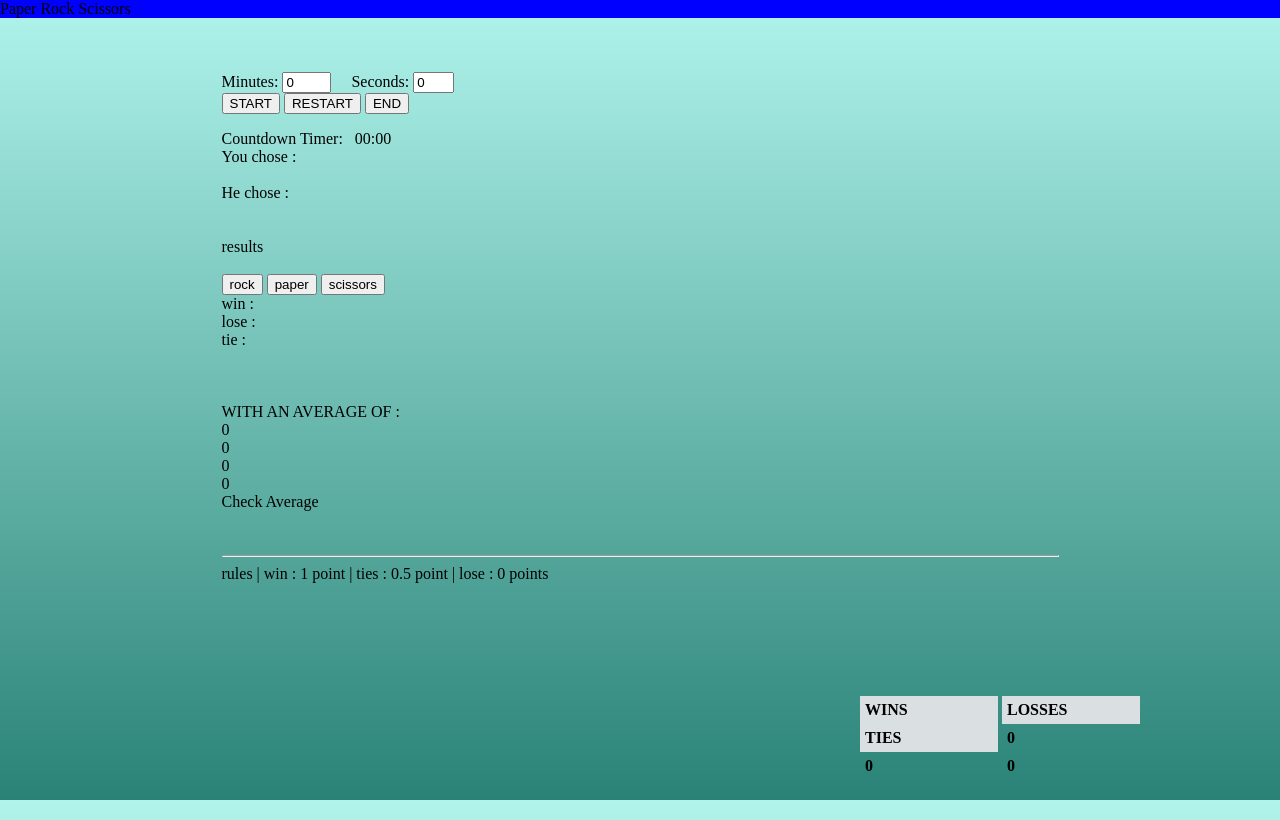
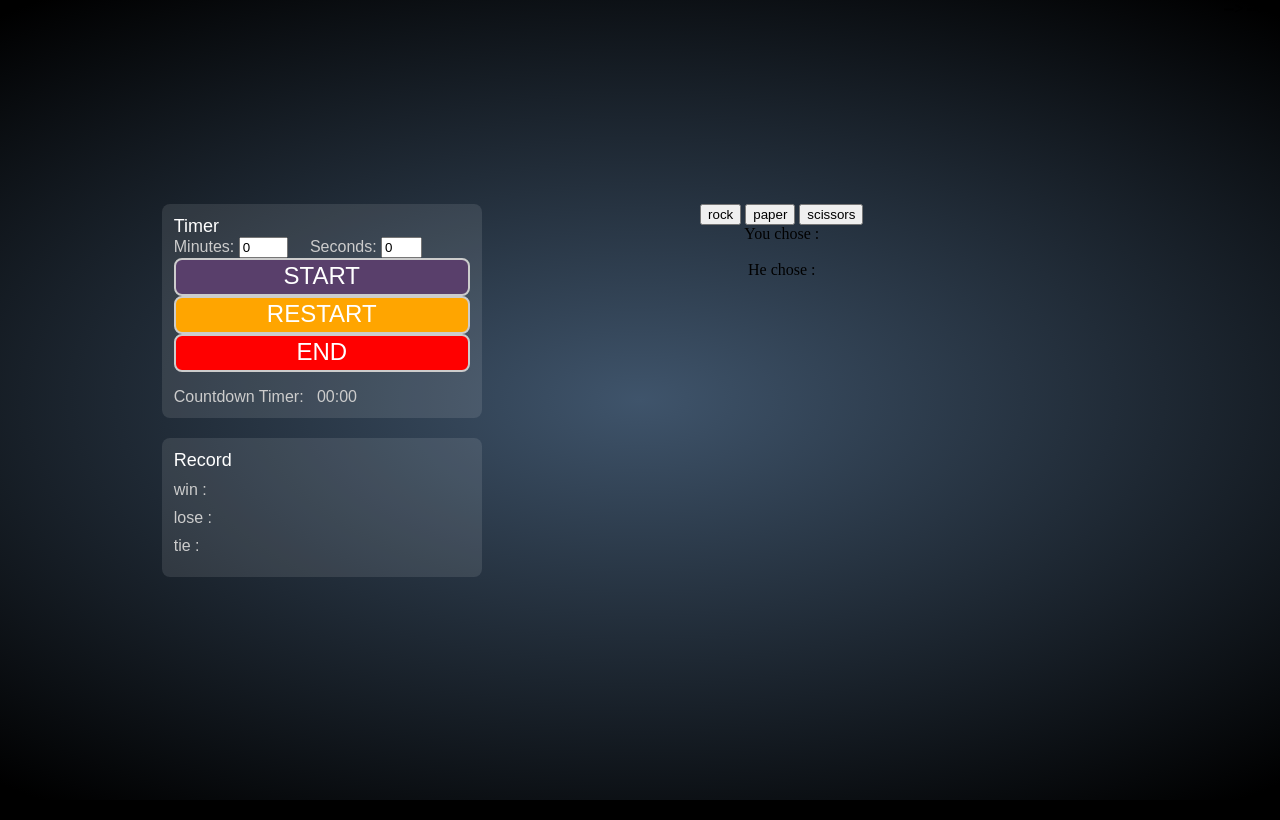
Before and after one commit to fortitude81/rockPaperScissors, a plain HTML site: page index.html in a window 1280 px wide. Drawn offline with nearby package versions, Linux system fonts and the light colour scheme; a web font is replaced by a local one.

Commit message:
improved timer

```diff
--- a/css/styles.css
+++ b/css/styles.css
@@ -1,40 +1,175 @@
+@import url(http://fonts.googleapis.com/css?family=Doppio+One);
+
+html {
+  display: table;
+  width: 100%;
+  height: 100%;
+}
 body {
-	background-image:
-    linear-gradient(
-      #b0f4ec, #2a8276
-    );
-     margin: 0 auto;
-     margin: 0px;
-    padding: 0px;
-    min-height: 100%;
-    height: auto !important;
-    height: 100%;
-    margin: 0 auto -20px;
+  display: table-row;
+  background: #000 radial-gradient(1000px 500px, #3f546b, #000);
+}
+.wrapper {
+  display: table-cell;
+  vertical-align: middle;
+  text-align: center;
+}
+.content {
+  display: inline-block;
+  width: 900px;
+  margin: 0 auto;
+  padding: 10px 20px;
+}
+.sidebar {
+  float: left;
+  margin-right: 20px;
+  width: 320px;
+  text-align: left;
+  font-family: "Doppio One", sans-serif;
+  color: #ccc;
+}
+h1, h2 {
+  color: #fff;
+  margin: 0;
+  font-weight: normal;
+}
+h1 {
+  height: 68px;
+  line-height: 68px;
+  font-size: 40px;
+  text-align: right;
+}
+h2 {
+  font-size: 18px;
+}
+.panel {
+  padding: 12px;
+  margin-bottom: 20px;
+  background-color: rgba(255, 255, 255, 0.1);
+  border-radius: 8px;
+}
+<!-- .dif-options {
+  clear: both;
+  overflow: hidden;
+  margin: 20px -7px 0;
+}
+.dif-options div {
+  float: left;
+  width: 20%;
+}
+.dif-options input {
+  display: none;
+}
+.dif-options label {
+  display: block;
+  margin: 0 auto;
+  width: 24px;
+  height: 24px;
+  background-color: #666;
+  border: solid 2px #ccc;
+  border-radius: 8px;
+  color: #999;
+  text-align: center;
+  line-height: 24px;
+  cursor: pointer;
+}
+.dif-options input:checked + label {
+  color: #fff;
+  background-color: #593f6b;
+  border-color: #fff;
+  cursor: default;
+}
+.freeze .dif-options input:not(:checked) + label {
+  font-size: 0;
+  margin: 7px auto; -->
+  <!-- width: 10px;
+  height: 10px;
+  border-radius: 4px;
+  color: transparent;
+  line-height: 10px;
+  cursor: default;
+  transition: .2s;
+} -->
+.start {
+  margin-top: 20px;
+}
+.freeze .start {
+  display: none;
+}
+#btnct {
+  display: block;
+  width: 100%;
+  padding: 2px 12px 4px;
+  font-family: "Doppio One", sans-serif;
+  font-size: 24px;
+  border: solid 2px #ccc;
+  border-radius: 8px;
+  background-color: #593f6b;
+  color: #fff;
+  cursor: pointer;
+}
+#btnct:focus {
+  outline: none;
 }
 
-.header {
-	background-color: blue;
-}
-#page-container {
-	padding: 54px 14px 15px;
-	margin: 0 auto;
-	width: 837px;
-}
-.scoreboard{
-	position: absolute;
-	bottom: 20px;
-	right: 20px;
-	width: 400px;
+#btnct_res {
+  display: block;
+  width: 100%;
+  padding: 2px 12px 4px;
+  font-family: "Doppio One", sans-serif;
+  font-size: 24px;
+  border: solid 2px #ccc;
+  border-radius: 8px;
+  background-color: orange;
+  color: #fff;
+  cursor: pointer;
 }
 
-.scoreboard .col-header, .scoreboard .col-val{
-	display: inline-block;
-	width: 32%;
-	background: #DADFE1;
-	padding: 5px;
-	font-weight: bolder;
-	text-transform: uppercase;
+#btnct_end {
+  display: block;
+  width: 100%;
+  padding: 2px 12px 4px;
+  font-family: "Doppio One", sans-serif;
+  font-size: 24px;
+  border: solid 2px #ccc;
+  border-radius: 8px;
+  background-color: red;
+  color: #fff;
+  cursor: pointer;
 }
-.scoreboard .col-val{
-	background: none;
+
+.info div {
+  margin-top: 10px;
 }
+
+
+
+
+
+@keyframes bounce {
+  0% { animation-timing-function: ease-out; transform: translateY(0); }
+  30% { animation-timing-function: ease-in; transform: translateY(-40px); }
+  60% { animation-timing-function: ease-out; transform: translateY(0); }
+  80% { animation-timing-function: ease-in; transform: translateY(-10px); }
+  100% { animation-timing-function: ease-out; transform: translateY(0); }
+}
+
+/////
+.button-row {
+  text-align: center;
+  margin: 0px auto;
+ }
+.button {
+  transition: box-shadow 0.3s;
+  font-size: 24px;
+  padding: 20px 25px;
+  width: 150px;
+  margin: 0px 10px 0px 10px;
+  background-color: white;
+  border: 4px solid grey;
+  border-radius: 3px;
+}
+
+.panel-info {
+  text-align: center;
+}
--- a/index.html
+++ b/index.html
@@ -1,13 +1,17 @@
 <html>
 <head>
-	<title>paperRockScissors</title>
-	<link rel="stylesheet" href="css/styles.css" type="text/css" />
+  <title></title>
+  <link rel="stylesheet" type="text/css" href="css/styles.css">
 </head>
 <body>
-<div class="header">Paper Rock Scissors</div>
-	<!-- timer -->
 
-<div id="page-container">
+  <div class="wrapper">
+    <div class="content">
+
+      <div class="sidebar">
+
+        <div class="panel dif">
+          <h2>Timer</h2>
           <form action="#" method="post">
             Minutes: <input type="text" id="mns" name="mns" value="0" size="3" maxlength="3" /> &nbsp; &nbsp; Seconds: <input type="text" id="scs" name="scs" value="0" size="2" maxlength="2" /><br/>
             <input type="button" id="btnct" value="START" />
@@ -15,62 +19,113 @@ Minutes: <input type="text" id="mns" name="mns" value="0" size="3" maxlength="3"
             <input type="button" id="btnct_end" value="END" />
           </form>
           Countdown Timer: &nbsp; <span id="showmns">00</span>:<span id="showscs">00</span>
-
-<!-- <div id="gameWrap" class="clearfix">
-  <h1 id="mainHeading">Rock, Paper, Scissors</h1>
-  <h2 id="msgHeading">Who will be the winner?</h2>
-  <div id="userWrap">
-      <label for="userInput" id="userInputLbl">Enter Your Choice</label>
-      <input type="text" name="userInput" id="userInput" />
+          <!-- <div class="start">
+            <button>Start Game</button>
+          </div> -->
         </div>
-  <div id="cpuWrap">
-    <label for="cpuResult" id="cpuResultLbl">The Robot Chooses
-    <span id="cpuResult"></span>
+        <div class="panel info">
+          <h2>Record</h2>
+          <div id="win">win : </div>
+          <div id="lose">lose : </div>
+          <div id="tie">tie : </div>
+          <div class="blurb"></div>
+          <div class="outlook"></div>
         </div>
-  <button id="goBtn">GO!</button>
-</div> -->
-<br>
-<div id="you">You chose : </div><br>
-<div id="computer">He chose : </div><br><br>
-<div id="results">results</div><br>
+      </div>
+      <div class="button-row">
       <button id="rock">rock</button>
       <button id="paper">paper</button>
       <button id="scisors">scissors</button><br>
-<div id="win">win : </div>
-<div id="lose">lose : </div>
-<div id="tie">tie : </div><br<br><br><br><br>
-<div id="score">WITH AN AVERAGE OF :
-  <div id="wons">0</div>
-  <div id="loses">0</div>
-  <div id="ties">0</div>
-  <div id="sum">0</div>
       </div>
-<div id="scorer">Check Average</div><br><br><hr>
-  <div>rules | win : 1 point | ties : 0.5 point | lose : 0 points</div></center>
+      <div class="results">
+        <div id="you">You chose : </div><br>
+        <div id="computer">He chose : </div><br><br>
+      </div>
+      <!-- <div class="button-row">
+    <button class="rock btn">Rock</button>
+    <button class="paper btn">Paper</button>
+    <button class="scissors btn">Scissors</button>
+    </div> -->
+  </div>
 
-  <div class="scoreboard">
-		<div class="col-header">
-			<strong>Wins</strong>
   </div>
-		<div class="col-header">
-			<strong>Losses</strong>
+
+  <script src="http://cdnjs.cloudflare.com/ajax/libs/jquery/2.1.1/jquery.min.js"></script>
+  <script src="app.js"></script>
+</body>
+</html>
+
+
+<!-- <html>
+  <head>
+    <title>Tic Tac Toe</title>
+
+    <link rel="stylesheet" type="text/css" href="css/styles.css">
+  </head>
+
+  <body class='blackBackground'>
+
+    <div class='container'>
+
+      <div class='jumbotron'>
+        <h1 class='text-center'>Tic Tac Toe</h1>
+        <h3 class='text-primary text-center'>Created by Moehammered</h3>
+        <h4 class='text-muted text-center'> ( Proud of it too :D ) </h4>
+      </div> -->
+      <!-- Game section of page -->
+      <!-- <div id='gameSection' class='row well'>
+        <!-- The board area -->
+        <!-- <div id='boardArea' class='col-lg-4 col-md-4 col-sm-6 col-xs-12 well'>
+          <center> -->
+            <!-- top row -->
+            <!-- <div class='row'>
+              <button id='tile0' type='button' class='btn btn-primary gameTile'></button>
+              <button id='tile1' type='button' class='btn btn-primary gameTile'></button>
+              <button id='tile2' type='button' class='btn btn-primary gameTile'></button>
             </div>
-		<div class="col-header">
-			<strong>Ties</strong>
+            <!-- middle row -->
+            <!-- <div class='row'>
+              <button id='tile3' type='button' class='btn btn-primary gameTile'></button>
+              <button id='tile4' type='button' class='btn btn-primary gameTile'></button>
+              <button id='tile5' type='button' class='btn btn-primary gameTile'></button>
+            </div> -->
+            <!-- bottom row -->
+            <!-- <div class='row'>
+              <button id='tile6' type='button' class='btn btn-primary gameTile'></button>
+              <button id='tile7' type='button' class='btn btn-primary gameTile'></button>
+              <button id='tile8' type='button' class='btn btn-primary gameTile'></button>
             </div>
-		<div class="col-val wins">
-			0
+          </center>
+        </div> --> -->
+
+        <!-- <div class='col-lg-4 col-md-4 col-sm-4 col-xs-12'>
+          <center>
+            <h2 id='statusText'>Ready To Play</h2>
+            <div class='row'>
+              <button id='startBtn' type='button' class='btn btn-success'>Start</button>
+              <button id='stopBtn' type='button' class='btn btn-danger disabled'>Stop</button>
             </div>
-		<div class="col-val loses">
-			0
+            <div class='row'>
+              <h3>Select Player Token</h3>
+              <button id='crossBtn' type='button' class='btn btn-success'>X</button>
+              <button id='noughtBtn' type='button' class='btn btn-default'>O</button>
             </div>
-		<div class="col-val ties">
-			0
+          </center>
+        </div>
+
+        <div class='col-lg-4 col-md-4 col-sm-4 col-xs-12'>
+          <center>
+            <h3>Difficulty</h3>
+            <div class='row'>
+              <button id='easyBtn' type='button' class='btn btn-success'>Easy</button>
+              <button id='medBtn' type='button' class='btn btn-default'>Medium</button>
+              <button id='hardBtn' type='button' class='btn btn-default'>Hard</button>
+            </div>
+          </center>
         </div>
       </div>
 
     </div>
-<script src="http://cdnjs.cloudflare.com/ajax/libs/jquery/2.1.1/jquery.min.js"></script>
-<script src="app.js"></script>
-</body>
-</html>
+
+  </body> -->
+<!-- </html> --> -->
```
Lines whose indentation alone changed are shown as unchanged.
